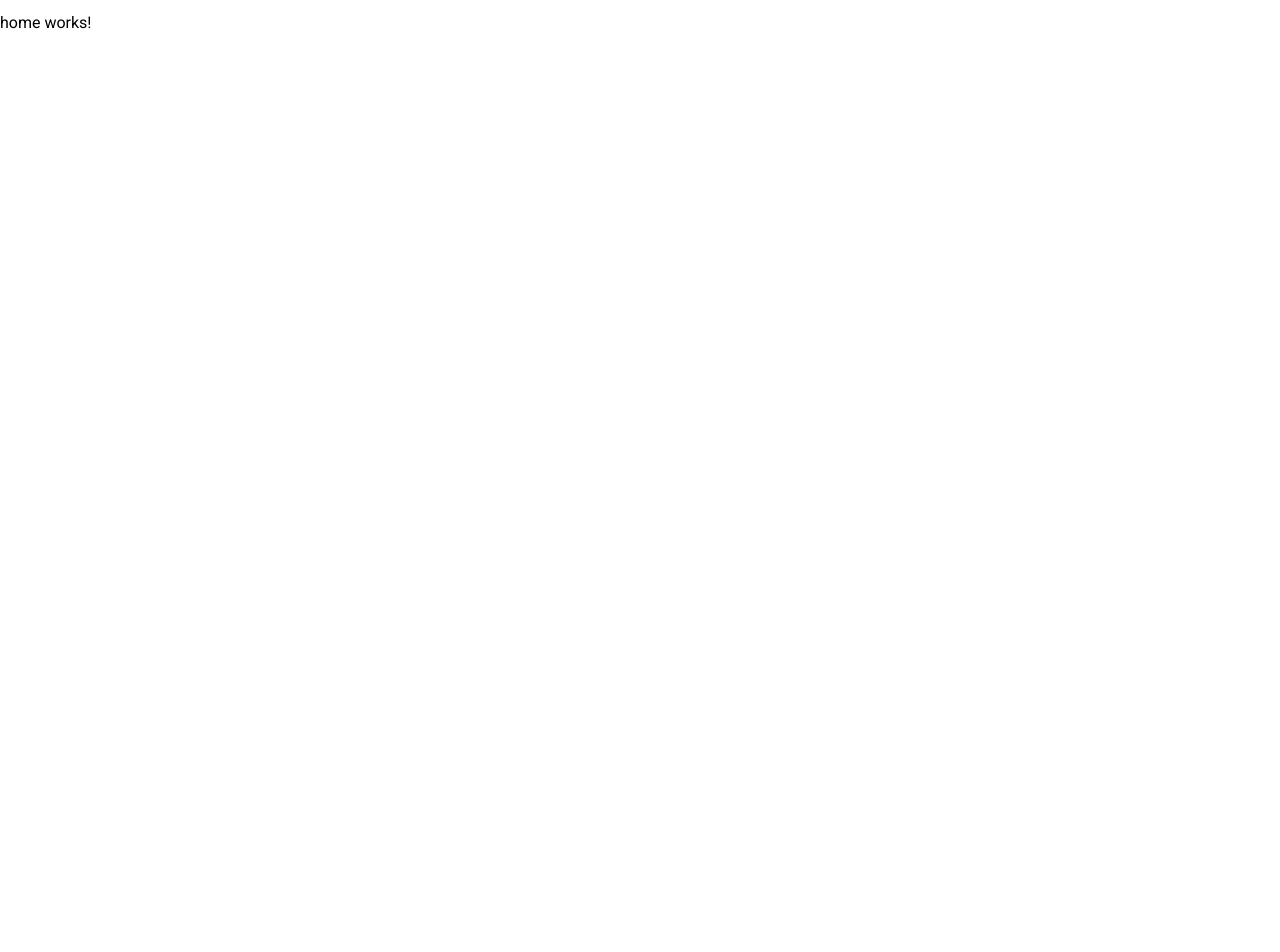
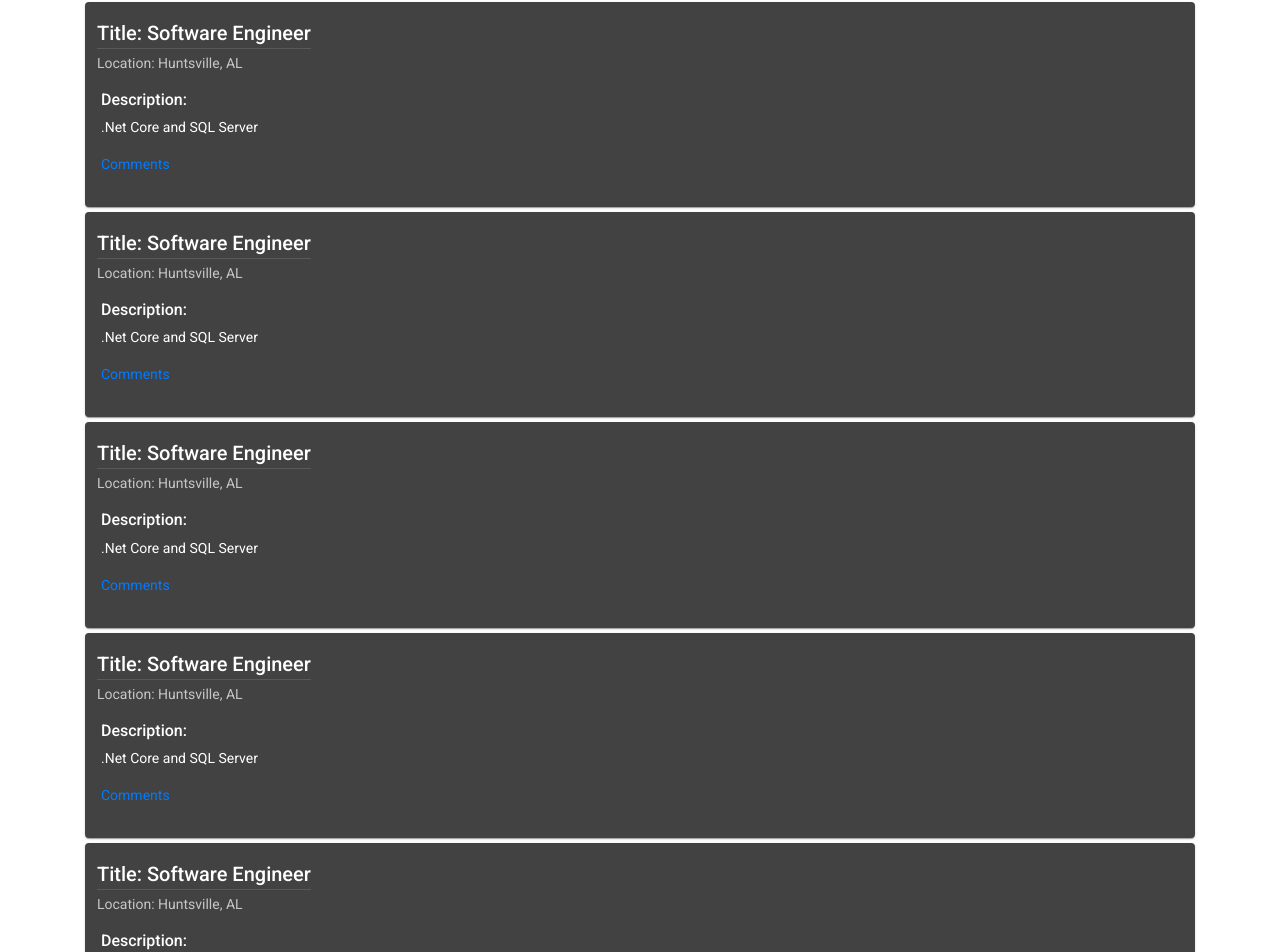
Before and after one commit to tfrank7415/referral, an Angular app: page / in a window 1280 px wide. Shown: the part 67-1019 px from the top of the page. Before the commit the page ends 800 px from the top, so only its background shows below. Built offline with nearby package versions, Linux system fonts and the light colour scheme.

Commit message:
Set up layout for feed on the home page.

```diff
--- a/src/app/app.component.html
+++ b/src/app/app.component.html
@@ -1,5 +1,5 @@
 <div>
-  <mat-toolbar color="primary">
+  <mat-toolbar color="primary" style="margin-bottom: 5px;">
     <mat-toolbar-row>
       Test
       <!-- TODO: Add icon align right.  Add Login anchor tag alight left -->
--- a/src/app/components/home/home.component.html
+++ b/src/app/components/home/home.component.html
@@ -1 +1,89 @@
-<p>home works!</p>
+<div class="container" id="feedContainer">
+    <!-- When I create some service layer logic use an ngIf to show all referrals -->
+    <mat-card style="margin-bottom: 5px;">
+        <mat-card-header>
+            <mat-card-title style="margin-left: -20px;">Title: Software Engineer<mat-divider></mat-divider></mat-card-title>
+            <mat-card-subtitle style="margin-left: -20px;">Location: Huntsville, AL</mat-card-subtitle>
+        </mat-card-header>
+        <mat-card-content>
+            <h6>Description:</h6>
+            <p>.Net Core and SQL Server</p>
+            <a data-toggle="collapse" href="#commentsCollapse" role="button" aria-expanded="false" aria-controls="commentsCollapse">Comments</a>
+            <div class="collapse" id="commentsCollapse">
+                <p>Comments: Blah Blah Blah</p>
+            </div>
+        </mat-card-content>
+        <mat-card-actions>
+             <!-- Add buttons like like or comment -->
+        </mat-card-actions>
+    </mat-card>
+    <mat-card style="margin-bottom: 5px;">
+        <mat-card-header>
+            <mat-card-title style="margin-left: -20px;">Title: Software Engineer<mat-divider></mat-divider></mat-card-title>
+            <mat-card-subtitle style="margin-left: -20px;">Location: Huntsville, AL</mat-card-subtitle>
+        </mat-card-header>
+        <mat-card-content>
+            <h6>Description:</h6>
+            <p>.Net Core and SQL Server</p>
+            <a data-toggle="collapse" href="#commentsCollapse" role="button" aria-expanded="false" aria-controls="commentsCollapse">Comments</a>
+            <div class="collapse" id="commentsCollapse">
+                <p>Comments: Blah Blah Blah</p>
+            </div>
+        </mat-card-content>
+        <mat-card-actions>
+             <!-- Add buttons like like or comment -->
+        </mat-card-actions>
+    </mat-card>
+    <mat-card style="margin-bottom: 5px;">
+        <mat-card-header>
+            <mat-card-title style="margin-left: -20px;">Title: Software Engineer<mat-divider></mat-divider></mat-card-title>
+            <mat-card-subtitle style="margin-left: -20px;">Location: Huntsville, AL</mat-card-subtitle>
+        </mat-card-header>
+        <mat-card-content>
+            <h6>Description:</h6>
+            <p>.Net Core and SQL Server</p>
+            <a data-toggle="collapse" href="#commentsCollapse" role="button" aria-expanded="false" aria-controls="commentsCollapse">Comments</a>
+            <div class="collapse" id="commentsCollapse">
+                <p>Comments: Blah Blah Blah</p>
+            </div>
+        </mat-card-content>
+        <mat-card-actions>
+             <!-- Add buttons like like or comment -->
+        </mat-card-actions>
+    </mat-card>
+    <mat-card style="margin-bottom: 5px;">
+        <mat-card-header>
+            <mat-card-title style="margin-left: -20px;">Title: Software Engineer<mat-divider></mat-divider></mat-card-title>
+            <mat-card-subtitle style="margin-left: -20px;">Location: Huntsville, AL</mat-card-subtitle>
+        </mat-card-header>
+        <mat-card-content>
+            <h6>Description:</h6>
+            <p>.Net Core and SQL Server</p>
+            <a data-toggle="collapse" href="#commentsCollapse" role="button" aria-expanded="false" aria-controls="commentsCollapse">Comments</a>
+            <div class="collapse" id="commentsCollapse">
+                <p>Comments: Blah Blah Blah</p>
+            </div>
+        </mat-card-content>
+        <mat-card-actions>
+             <!-- Add buttons like like or comment -->
+        </mat-card-actions>
+    </mat-card>
+    <mat-card style="margin-bottom: 5px;">
+        <mat-card-header>
+            <mat-card-title style="margin-left: -20px;">Title: Software Engineer<mat-divider></mat-divider></mat-card-title>
+            <mat-card-subtitle style="margin-left: -20px;">Location: Huntsville, AL</mat-card-subtitle>
+        </mat-card-header>
+        <mat-card-content>
+            <h6>Description:</h6>
+            <p>.Net Core and SQL Server</p>
+            <a data-toggle="collapse" href="#commentsCollapse" role="button" aria-expanded="false" aria-controls="commentsCollapse">Comments</a>
+            <div class="collapse" id="commentsCollapse">
+                <p>Comments: Blah Blah Blah</p>
+            </div>
+        </mat-card-content>
+        <mat-card-actions>
+             <!-- Add buttons like like or comment -->
+        </mat-card-actions>
+    </mat-card>
+
+</div>
--- a/src/index.html
+++ b/src/index.html
@@ -6,10 +6,14 @@
   <base href="/">
   <meta name="viewport" content="width=device-width, initial-scale=1">
   <link rel="icon" type="image/x-icon" href="favicon.ico">
+  <link rel="stylesheet" href="https://maxcdn.bootstrapcdn.com/bootstrap/4.0.0/css/bootstrap.min.css" integrity="sha384-Gn5384xqQ1aoWXA+058RXPxPg6fy4IWvTNh0E263XmFcJlSAwiGgFAW/dAiS6JXm" crossorigin="anonymous">
   <link href="https://fonts.googleapis.com/css?family=Roboto:300,400,500&display=swap" rel="stylesheet">
   <link href="https://fonts.googleapis.com/icon?family=Material+Icons" rel="stylesheet">
 </head>
 <body>
   <app-root></app-root>
+  <script src="https://code.jquery.com/jquery-3.2.1.slim.min.js" integrity="sha384-KJ3o2DKtIkvYIK3UENzmM7KCkRr/rE9/Qpg6aAZGJwFDMVNA/GpGFF93hXpG5KkN" crossorigin="anonymous"></script>
+<script src="https://cdnjs.cloudflare.com/ajax/libs/popper.js/1.12.9/umd/popper.min.js" integrity="sha384-ApNbgh9B+Y1QKtv3Rn7W3mgPxhU9K/ScQsAP7hUibX39j7fakFPskvXusvfa0b4Q" crossorigin="anonymous"></script>
+<script src="https://maxcdn.bootstrapcdn.com/bootstrap/4.0.0/js/bootstrap.min.js" integrity="sha384-JZR6Spejh4U02d8jOt6vLEHfe/JQGiRRSQQxSfFWpi1MquVdAyjUar5+76PVCmYl" crossorigin="anonymous"></script>
 </body>
 </html>
```
Also changed, not shown: src/app/app.module.ts (+7 -1 lines).
